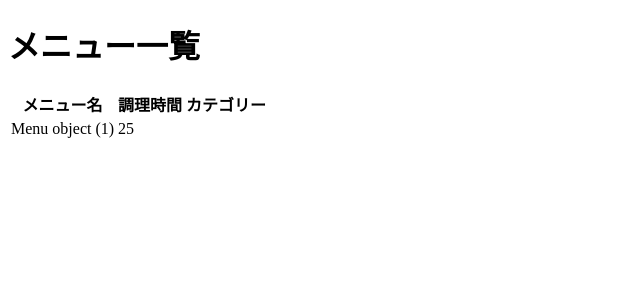
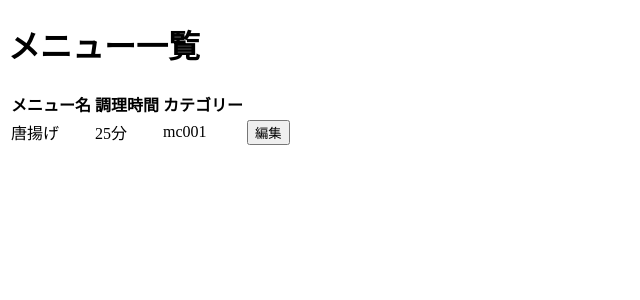
Before and after one commit to babayuuki21/auto_menu, a Django app: template menu_project/menu_app/templates/menu_app/manage_menus.html in a window 1280 px wide. Shown: the top 300 px of the page, without its empty margins (0-640 px from the left). Run offline with Django 4.2, Linux system fonts and the light colour scheme; the template is opened without the code that fills it: values that come from a table or form of the project are taken from there, others are empty; data comes from the database, SQL or seed files in the repository.

Commit message:
20230202仮

```diff
--- a/menu_project/menu_app/templates/menu_app/manage_ingredients.html
+++ b/menu_project/menu_app/templates/menu_app/manage_ingredients.html
@@ -12,7 +12,7 @@
                 <th>ID</th>
                 <th>食材名</th>
                 <th>カテゴリー</th>
-                <th>アレルギーレベル</th>
+                <th>アレルギー</th>
             </tr>
         </thead>
         <tbody>
--- a/menu_project/menu_app/templates/menu_app/manage_menus.html
+++ b/menu_project/menu_app/templates/menu_app/manage_menus.html
@@ -17,9 +17,10 @@
         <tbody>
             {% for menu in menus %}
             <tr>
-                <td>{{ menu }}</td>
-                <td>{{ menu.cooking_time }}</td>
-                <td>{{ menu.name }}</td>
+                <td>{{ menu.menu_name }}</td>
+                <td>{{ menu.cooking_time }}分</td>
+                <td>{{ menu.menu_category_code }}</td>
+                <td><button type="submit">編集</button></td>
             </tr>
             {% endfor %}
         </tbody>
```
Also changed, not shown: menu_project/menu_app/views.py (+9 -7 lines), 2 other files.
